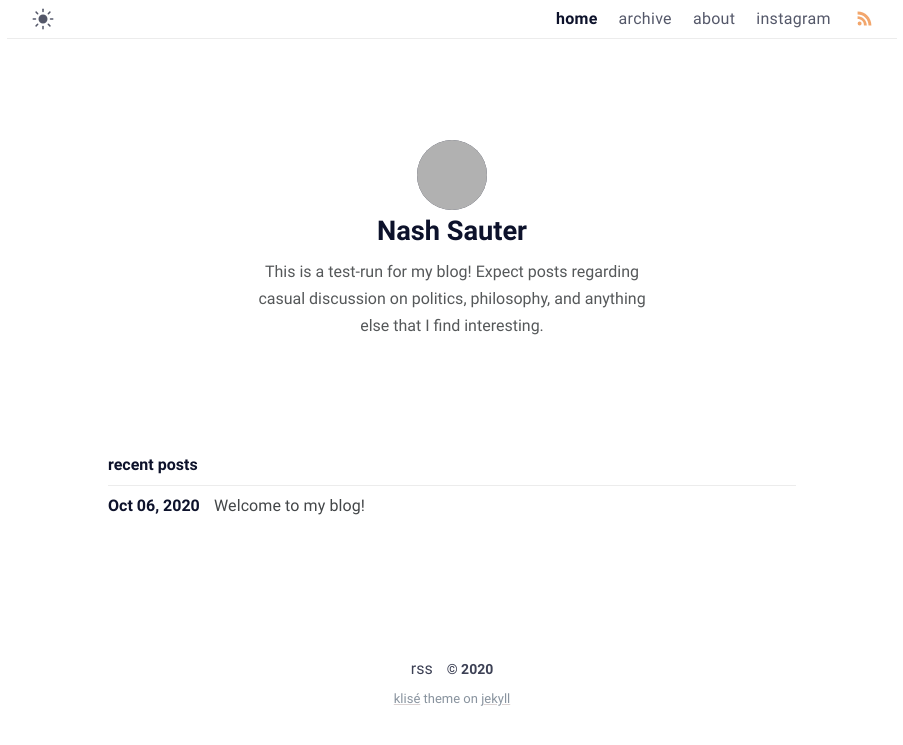
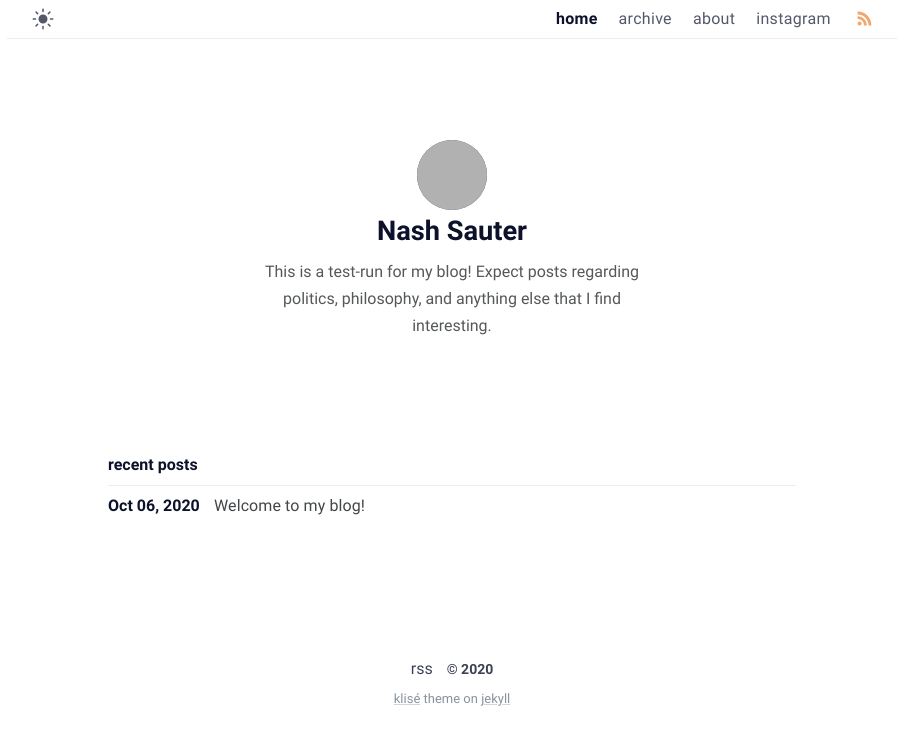
Before and after one commit to nashsauter1/nashsauter1.github.io, a Jekyll site: the page built from index.md, in a window 1280 px wide. Shown: the top 745 px of the page, without its empty margins (188-1091 px from the left). Built offline with Jekyll 4.4.1, drawn with Linux system fonts in a browser that asks for light colours; grey boxes are pictures that could not be loaded.

Commit message:
changed bio

```diff
--- a/_config.yml
+++ b/_config.yml
@@ -1,7 +1,7 @@
 # Site settings
 title: Nash's Blog # site title
 description: >- # site description
-        This is a test-run for my blog! Expect posts regarding casual discussion on politics, philosophy, and anything else that I find interesting.
+        This is a test-run for my blog! Expect posts regarding politics, philosophy, and anything else that I find interesting.
 lang: en-US # default lang
 timezone: America/Denver # set your timezone
 image: assets/img/takato7.jpg # This image used for Open Graph more info https://ogp.me/
@@ -12,7 +12,7 @@ mode: light # default theme "dark" | "light"
 author:
   name: Nash Sauter # author name
   bio: >- # tell to the world
-        This is a test-run for my blog! Expect posts regarding casual discussion on politics, philosophy, and anything else that I find interesting.
+        This is a test-run for my blog! Expect posts regarding politics, philosophy, and anything else that I find interesting.
   username: nashsauter1 # general username
   github: nashsauter1 # github username
   twitter: nashsauter1 # twitter username
@@ -21,7 +21,7 @@ author:
   avatar: /assets/img/takato7.jpg # change with your own avatar
 
 # URL settings
-url: "http://nashsauter.xyz" #
+url: "https://nashsauter.xyz" #
 baseurl:
 permalink: /:title/
 google_analytics: # leave it blank if not wish
@@ -56,6 +56,7 @@ jekyll_compose:
     modified:
     tags: []
     description:
+  auto_open: true
 
 # Homepage limit posts
 number_of_posts: 5
```
